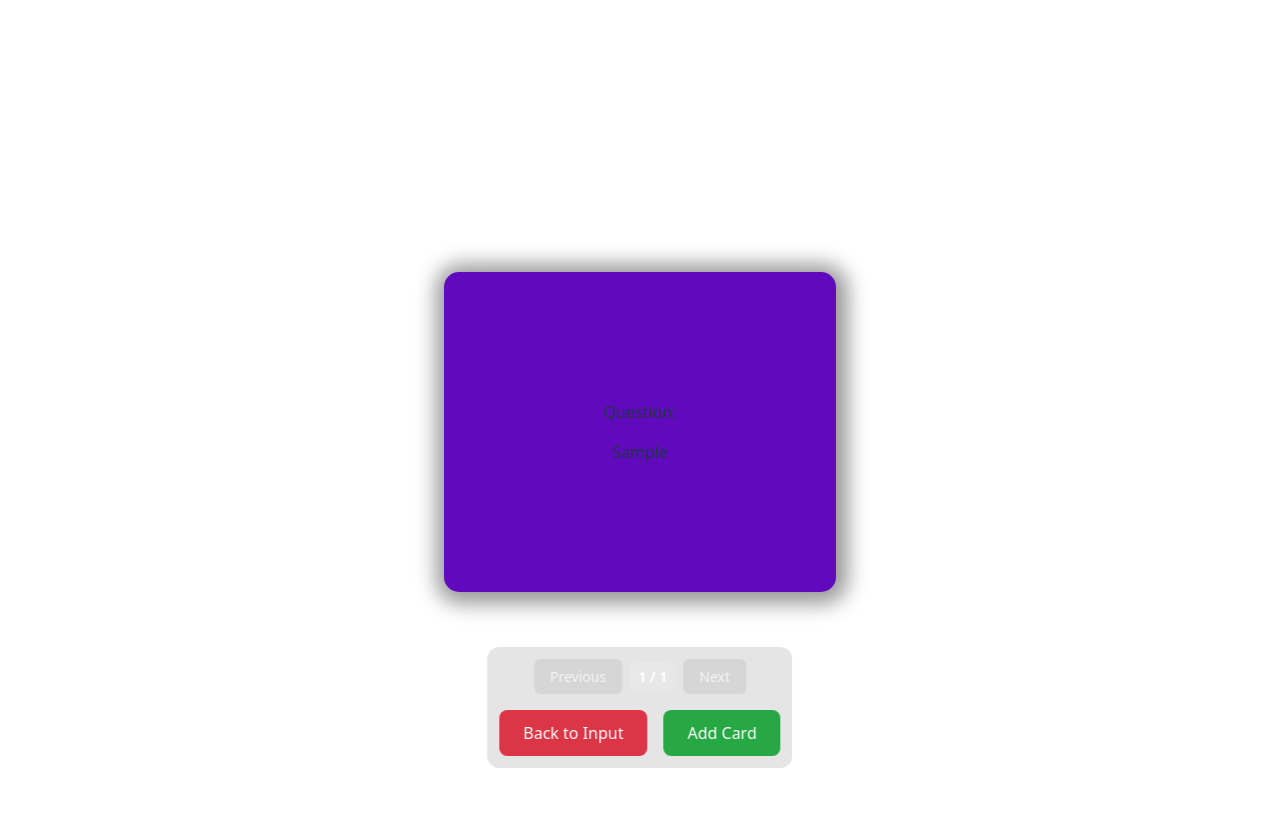
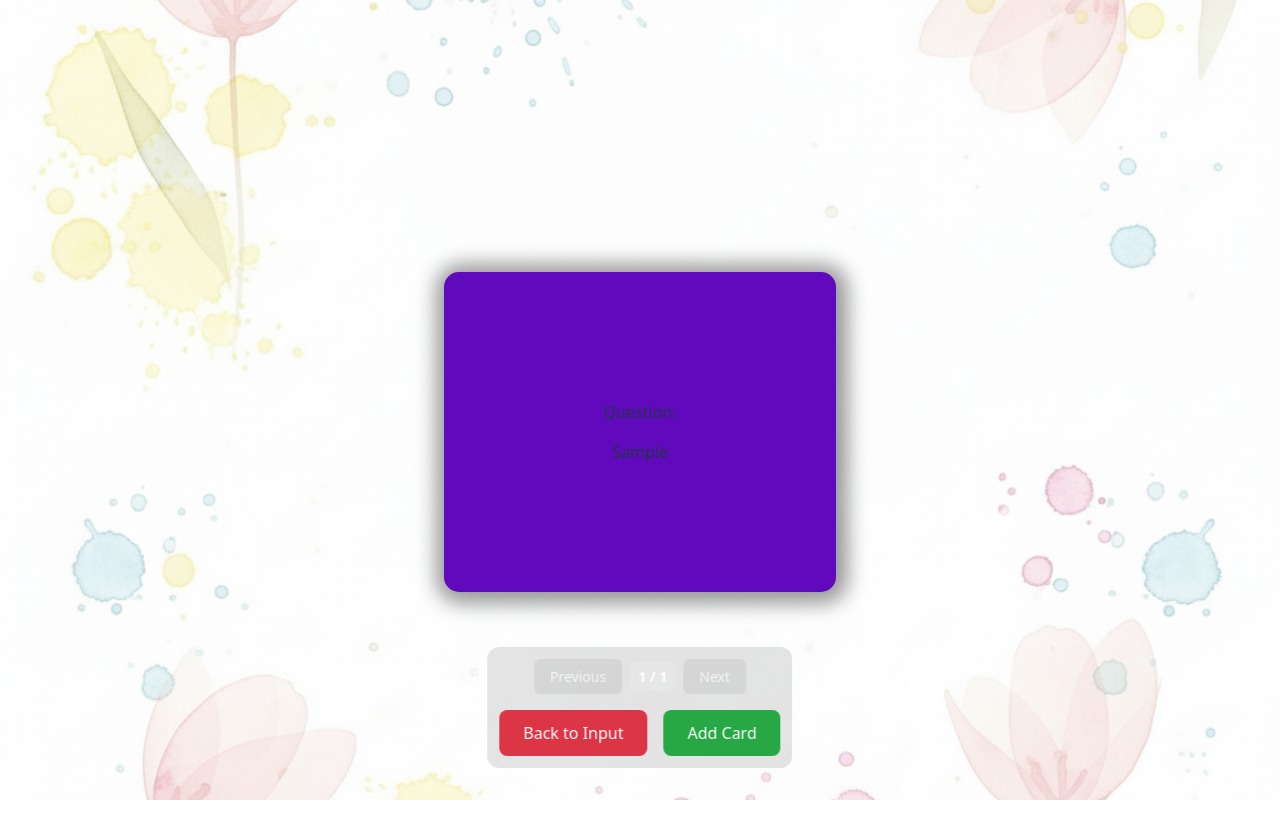
Before and after one commit to Ved-sketch/Automatic-Flash-Card-Generator, a React (Vite) app in the folder my-app/: page / in a window 1280 px wide. Both pictures are taken after typing "Sample", "Sample" into the empty fields and a click on the input "Create Flashcard". Shown: the top 838 px of the page. Built offline with nearby package versions, Linux system fonts and the light colour scheme.

Commit message:
added the background image in FlashCard.jsx

```diff
--- a/my-app/src/App.css
+++ b/my-app/src/App.css
@@ -2,7 +2,7 @@
   max-width: 1280px;
   text-align: center;
   padding: 2rem;
-  background-color: #454545;
+  background-color: rgba(69, 69, 69, 0);
   border-radius: 15px;
   box-shadow: 2px 2px 20px 10px rgba(0, 0, 0, 0.4);
 }
@@ -12,7 +12,6 @@ body {
   /* background: var(--background-color); */
   background-image: url('./assets/Gemini_Generated_Image_d8cvc2d8cvc2d8cv.png');
 }
-
 
 #greeting {
   font-size: 32px;
--- a/my-app/src/FlashCard.jsx
+++ b/my-app/src/FlashCard.jsx
@@ -1,4 +1,5 @@
 import {useState, useEffect} from 'react';
+import "/src/assets/Gemini_Generated_Image_d8cvc2d8cvc2d8cv.png"
 import './FlashCard.css';
 
 export default function FlashCard({cards, onBack, onAddCard}) {
@@ -45,6 +46,17 @@ export default function FlashCard({cards, onBack, onAddCard}) {
 
     return(
         <>
+
+            <img src="/src/assets/Gemini_Generated_Image_d8cvc2d8cvc2d8cv.png" alt="Background" style={{
+                width: '100%',
+                height: '100vh',
+                objectFit: 'cover',
+                position: 'fixed',
+                top: 0,
+                left: 0,
+                zIndex: -1
+            }} />
+
             <div className='flashcard-container'>
                 <div className='card' onClick={handleFlip}>
                     {!flipped ? (
```
